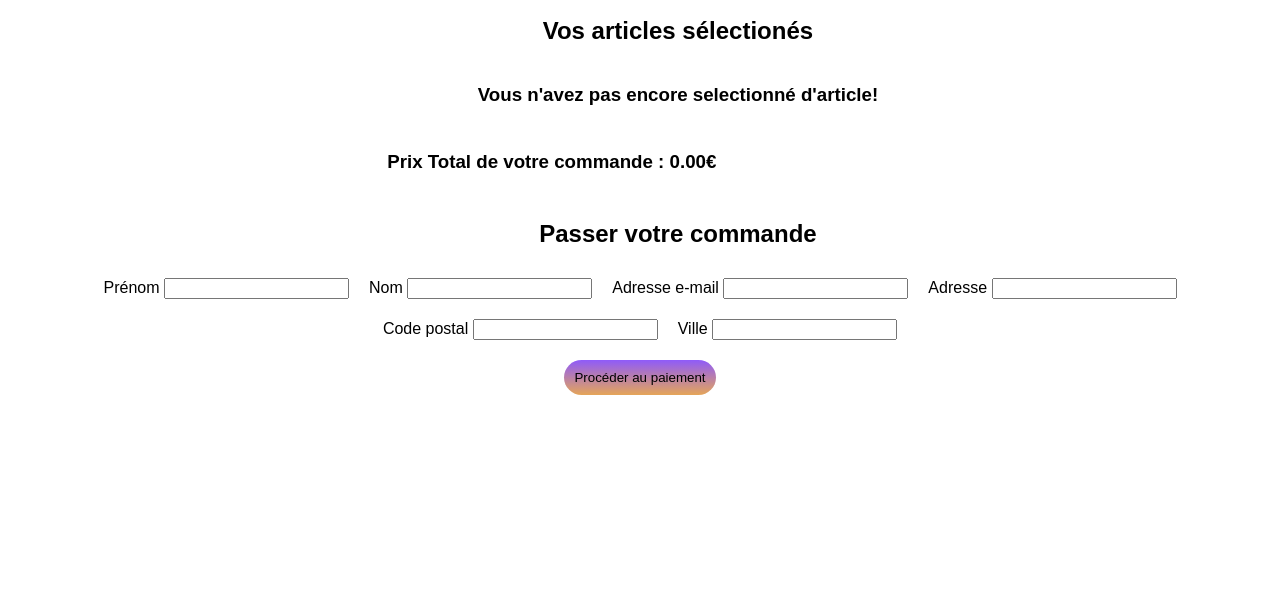
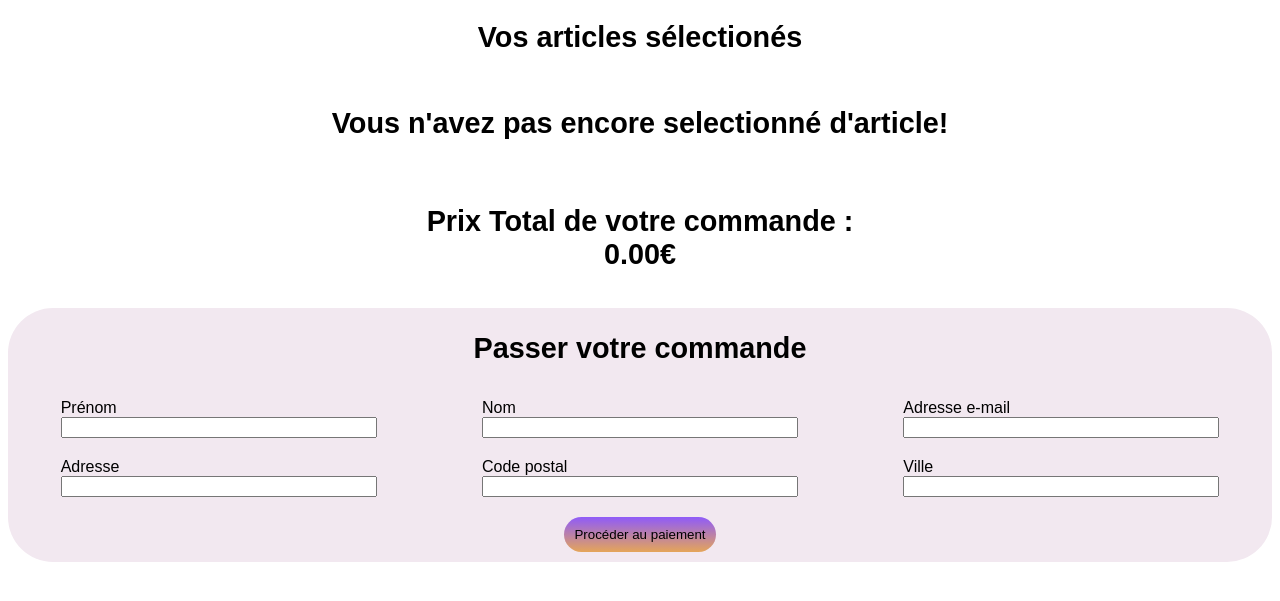
Before and after one commit to jonathanranchin/JonathanRanchin_5_22042021, a website: page cart.html in a window 1280 px wide. Shown: the part 111-712 px from the top of the page. Drawn offline with Linux system fonts and the light colour scheme.

Commit message:
Modifications de l'ui, ajout d'un favicon sur les pages

```diff
--- a/cart.html
+++ b/cart.html
@@ -6,6 +6,7 @@
     <meta name="description" content="Panier client Orinoco">
     <link rel="stylesheet" href="./css/styles.css">
     <script src="https://kit.fontawesome.com/852893d2e2.js" crossorigin="anonymous"></script>
+    <link rel="icon" type="image/png" href="favicon.png"/>
     </head>
     <body>
         <header>
--- a/css/styles.css
+++ b/css/styles.css
@@ -57,13 +57,11 @@ span a {
 }
 
 h1,
-h2 {
-    padding-left: 26%;
-    padding-right: 20%;
-}
-
+h2,
 h3 {
-    padding-right: 20%;
+    width: 100%;
+    text-align: center;
+    font-size: 1.8rem;
 }
 
 section {
@@ -92,9 +90,8 @@ section {
 }
 
 #object-container h3 {
-    padding-left: 40%;
-    padding-right: 40%;
     font-weight: bolder;
+    font-size: 1.5rem;
 }
 
 button {
@@ -153,11 +150,6 @@ button:hover {
     justify-content: center;
 }
 
-#cart-area h3 {
-    padding-left: 26%;
-    padding-right: 20%;
-}
-
 #cart-area img {
     border-radius: 35px;
     width: 13%;
@@ -200,16 +192,29 @@ button:hover {
     background-color: rgb(242, 232, 240);
 }
 
+#submit-sheet {
+    background-color: rgb(242, 232, 240);
+    margin-bottom: 10px;
+    border-radius: 45px;
+}
 #submit-sheet,
 #submit-sheet-div {
     display: flex;
     flex-flow: row wrap;
     justify-content: center;
-    justify-content: center;
+    justify-content: space-around;
+    align-items: baseline;
+    width: 100%;
 }
 
 #submit-sheet-div div {
     margin: 10px;
+    width: 25%;
+    justify-content: baseline;
+}
+#submit-sheet-div div input,
+#submit-sheet-div div label {
+    width: 100%;
 }
 
 #submit-sheet button {
```
Also changed, not shown: index.html (+1 -0 lines), post-order.html (+1 -0 lines), products.html (+1 -0 lines), favicon.png (added).
